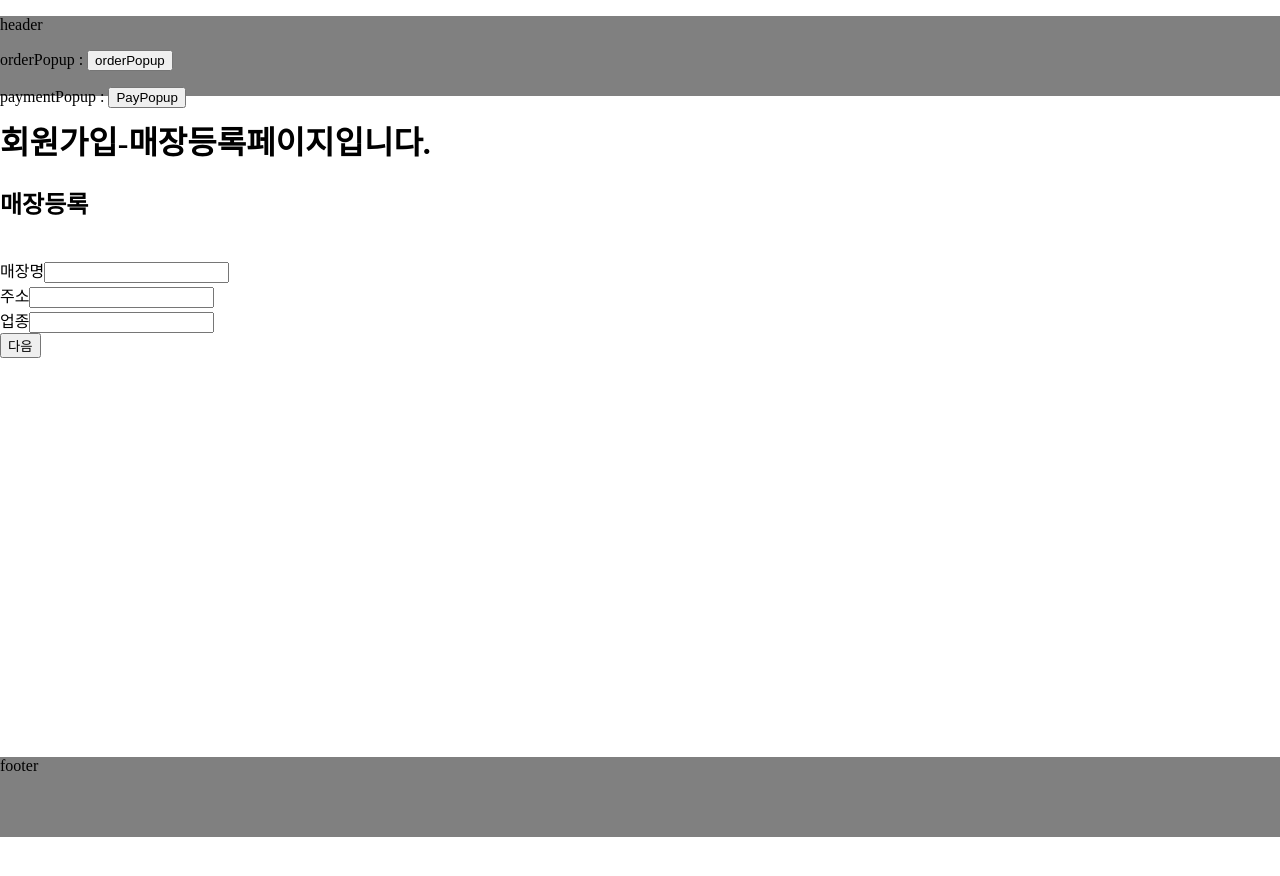
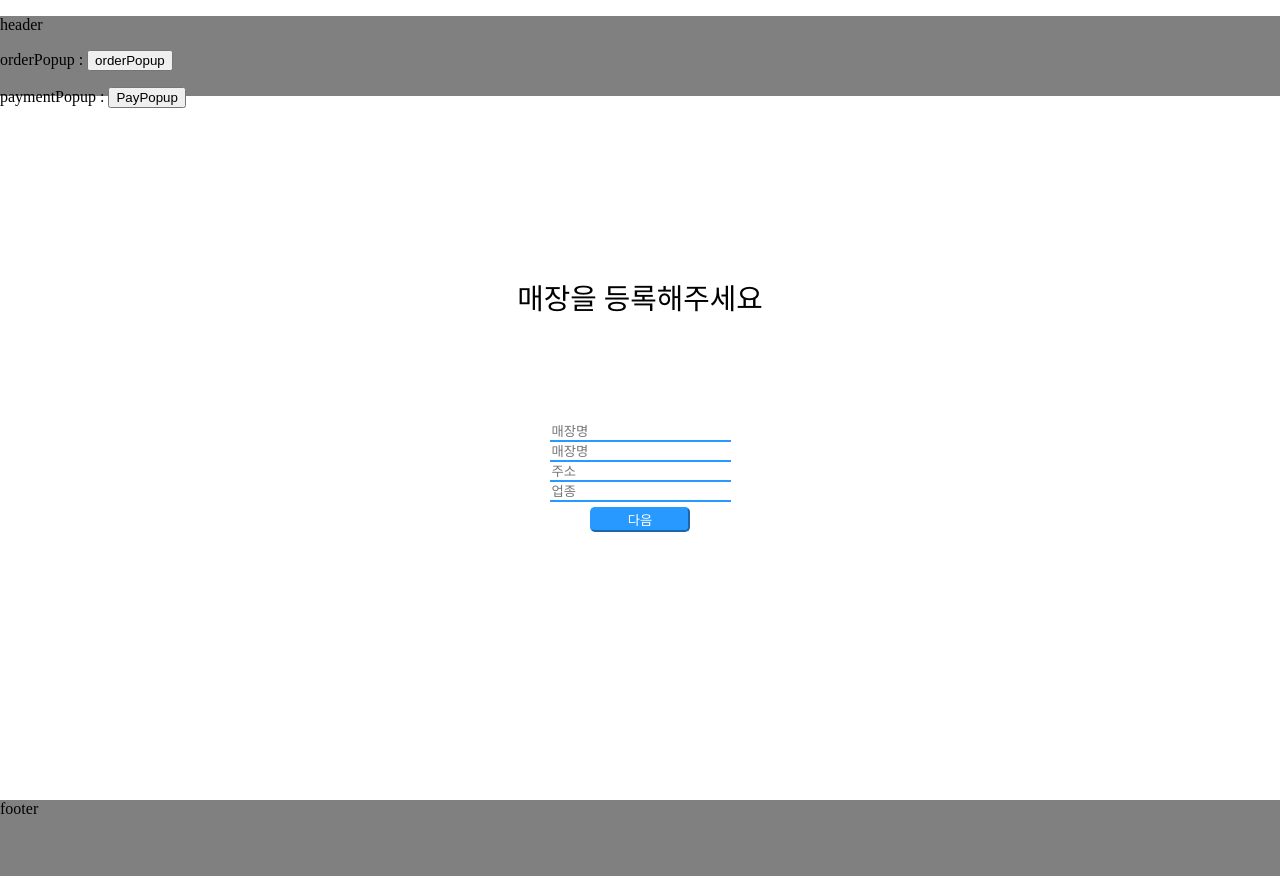
Before and after one commit to ssg-salesync/frontend, a React (Create React App) app: page /signup/stores in a window 1280 px wide. Shown: the top 876 px of the page. Before the commit the page ends 837 px from the top, so only its background shows below. Built offline with nearby package versions, Linux system fonts and the light colour scheme.

Commit message:
feat: StorePage-design UI/UX 개선

```diff
--- a/src/pages/StorePage.js
+++ b/src/pages/StorePage.js
@@ -1,25 +1,70 @@
 import { Link } from "react-router-dom"
+import styled from 'styled-components';
 
+// 매장정보 영역
+const StoreDiv = styled.div`
+width: 95%;
+max-width: 600px;
+height: auto;
+margin: 4rem auto 0;
+overflow: hidden;
+background-color: white;
+padding: 40px;
+border-radius: 20px;
+`;
+
+// 매장정보 영역 제목
+const StoreDivTitle = styled.div`
+height: 12rem;
+font-size: 1.8rem;
+font-weight: lighter;
+display: flex;
+align-items: center;
+justify-content: center;
+`;
+
+// 매장명, 주소 등 입력 영역
+const InsertDiv = styled.div`
+margin: 30px auto;
+width: 400px;
+text-align: center;
+`;
+
+// 매장명, 주소 등 입력칸
+const InputField = styled.input`
+  border: none;
+  border-bottom: 2px solid #289AFF;
+`;
+
+// 다음 버튼
+const NextButton = styled.button`
+  margin-top: 5px;
+  width: 100px;
+  height: 25px;
+  border-radius: 5px;
+  border-color: #289AFF;
+  background-color: #289AFF;
+  color: white;
+`;
 
 function StorePage() {
     return (
-        <>
-            <h1>회원가입-매장등록페이지입니다.</h1>
-            <div>
-                <h2>매장등록</h2>
-                <br/>
-                매장명<input type="text"/>
-                <br/>
-                주소<input type="text"/>
-                <br/>
-                업종<input type="text"/>
-                <br/>
-                <Link to='/signup/stores/pos'>
-                    <button type="submit">다음</button>
-                </Link>
-            </div>
-        </>
-
+      <StoreDiv>
+        <StoreDivTitle>매장을 등록해주세요</StoreDivTitle>
+        <InsertDiv>
+          <InputField type="text" placeholder="매장명"/>
+          <br/>
+          <InputField type="text" placeholder="매장명"/>
+          <br/>
+          <InputField type="text" placeholder="주소"/>
+          <br/>
+          <InputField type="text" placeholder="업종"/>
+          <br/>
+            <Link to="/signup/stores/pos">
+              <NextButton type="submit">다음</NextButton>
+            </Link>
+        </InsertDiv>
+      </StoreDiv>
     );
 };
 
```
